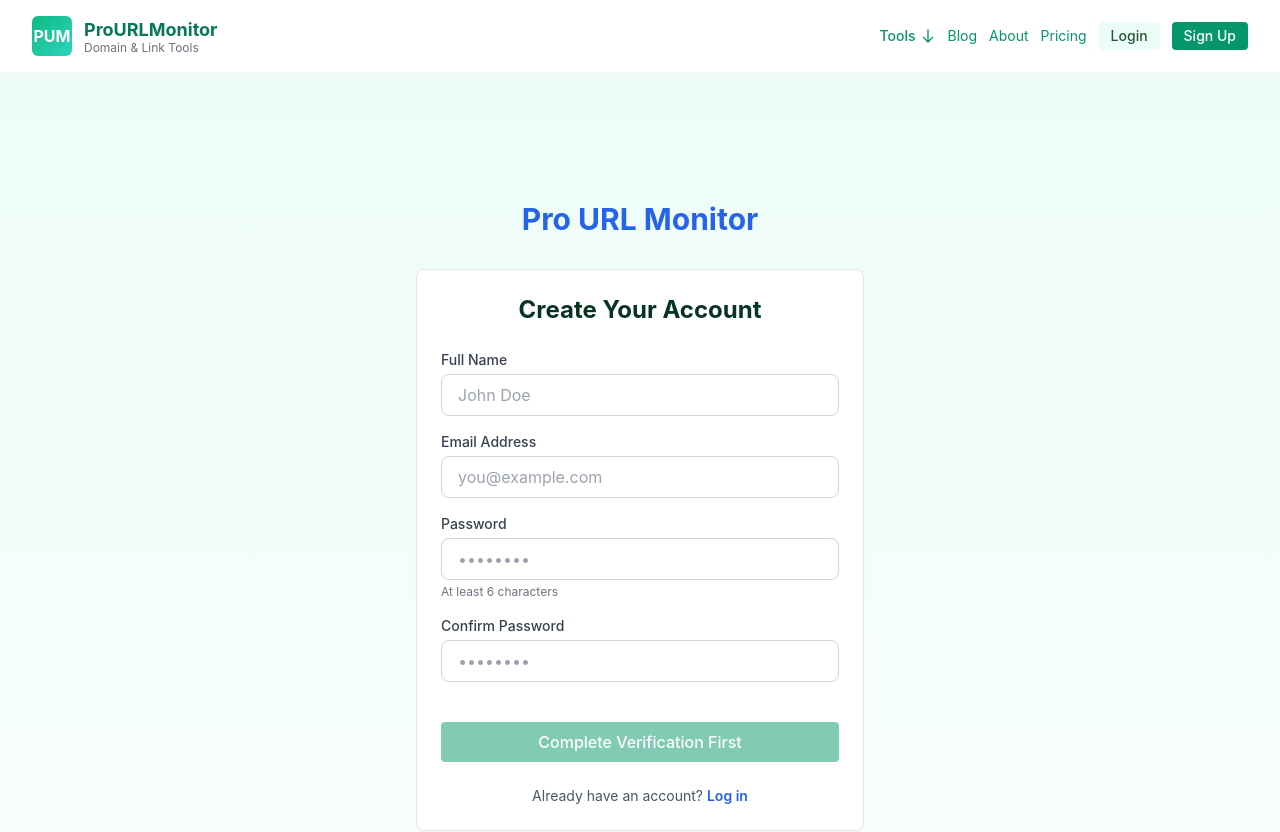
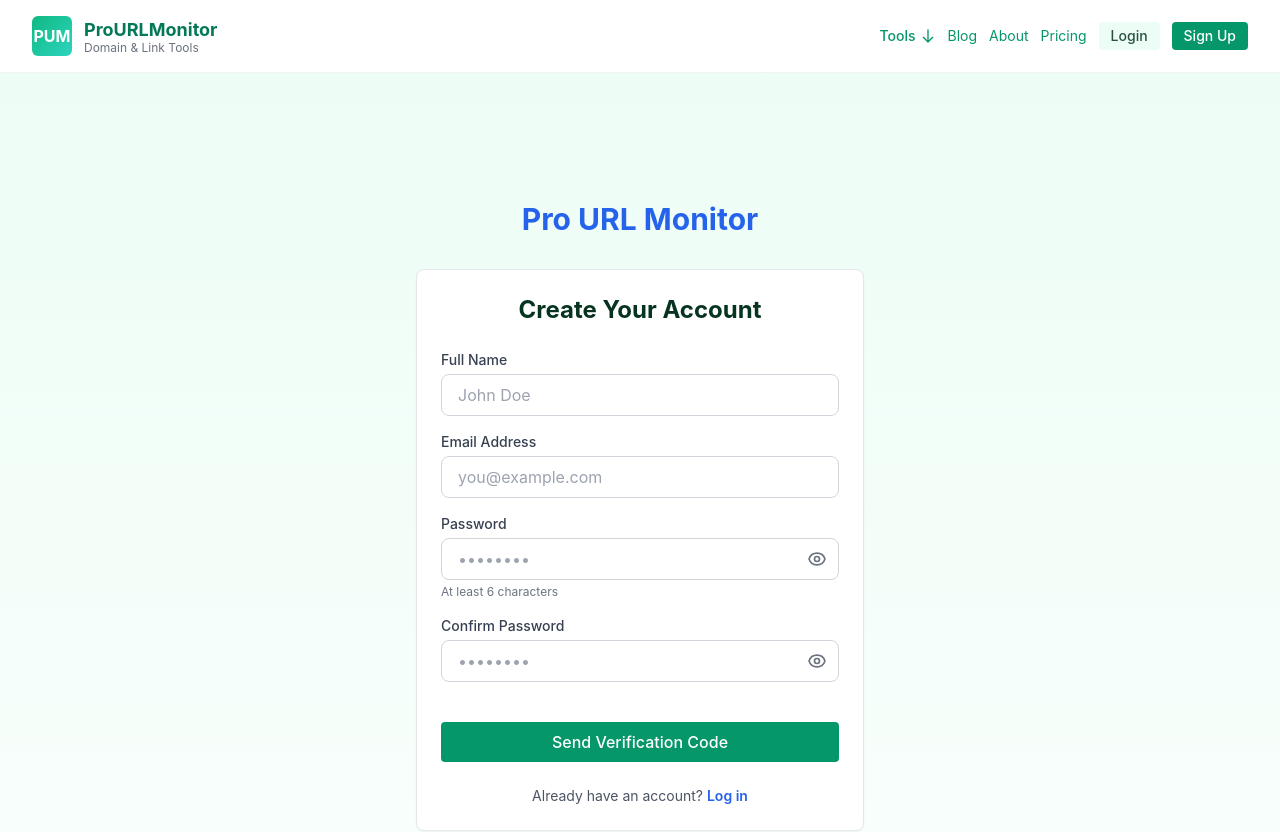
Before and after one commit to owaiskhaaan-sys/pro-url-monitor, a Next.js app: page /signup in a window 1280 px wide. Shown: the top 832 px of the page. Built offline with nearby package versions, Linux system fonts and the light colour scheme.

Commit message:
Add password visibility toggle (eye icon) on all auth pages and fix verification button text

```diff
--- a/pages/forgot-password.js
+++ b/pages/forgot-password.js
@@ -10,6 +10,8 @@
   const [resetCode, setResetCode] = useState('');
   const [newPassword, setNewPassword] = useState('');
   const [confirmPassword, setConfirmPassword] = useState('');
+  const [showPassword, setShowPassword] = useState(false);
+  const [showConfirmPassword, setShowConfirmPassword] = useState(false);
   const [error, setError] = useState('');
   const [success, setSuccess] = useState('');
   const [loading, setLoading] = useState(false);
@@ -238,32 +240,68 @@
                 <label htmlFor="newPassword" className="block text-sm font-medium text-gray-700">
                   New Password
                 </label>
+                <div className="relative mt-1">
                   <input
                     id="newPassword"
                     name="newPassword"
-                  type="password"
+                    type={showPassword ? 'text' : 'password'}
                     required
                     value={newPassword}
                     onChange={(e) => setNewPassword(e.target.value)}
-                  className="mt-1 block w-full px-4 py-3 border border-gray-300 rounded-lg focus:ring-2 focus:ring-indigo-500 focus:border-transparent"
+                    className="block w-full px-4 py-3 pr-10 border border-gray-300 rounded-lg focus:ring-2 focus:ring-indigo-500 focus:border-transparent"
                     placeholder="Enter new password"
                   />
+                  <button
+                    type="button"
+                    onClick={() => setShowPassword(!showPassword)}
+                    className="absolute right-3 top-1/2 -translate-y-1/2 text-gray-500 hover:text-gray-700"
+                  >
+                    {showPassword ? (
+                      <svg className="w-5 h-5" fill="none" stroke="currentColor" viewBox="0 0 24 24">
+                        <path strokeLinecap="round" strokeLinejoin="round" strokeWidth={2} d="M13.875 18.825A10.05 10.05 0 0112 19c-4.478 0-8.268-2.943-9.543-7a9.97 9.97 0 011.563-3.029m5.858.908a3 3 0 114.243 4.243M9.878 9.878l4.242 4.242M9.88 9.88l-3.29-3.29m7.532 7.532l3.29 3.29M3 3l3.59 3.59m0 0A9.953 9.953 0 0112 5c4.478 0 8.268 2.943 9.543 7a10.025 10.025 0 01-4.132 5.411m0 0L21 21" />
+                      </svg>
+                    ) : (
+                      <svg className="w-5 h-5" fill="none" stroke="currentColor" viewBox="0 0 24 24">
+                        <path strokeLinecap="round" strokeLinejoin="round" strokeWidth={2} d="M15 12a3 3 0 11-6 0 3 3 0 016 0z" />
+                        <path strokeLinecap="round" strokeLinejoin="round" strokeWidth={2} d="M2.458 12C3.732 7.943 7.523 5 12 5c4.478 0 8.268 2.943 9.542 7-1.274 4.057-5.064 7-9.542 7-4.477 0-8.268-2.943-9.542-7z" />
+                      </svg>
+                    )}
+                  </button>
+                </div>
               </div>
 
               <div>
                 <label htmlFor="confirmPassword" className="block text-sm font-medium text-gray-700">
                   Confirm Password
                 </label>
+                <div className="relative mt-1">
                   <input
                     id="confirmPassword"
                     name="confirmPassword"
-                  type="password"
+                    type={showConfirmPassword ? 'text' : 'password'}
                     required
                     value={confirmPassword}
                     onChange={(e) => setConfirmPassword(e.target.value)}
-                  className="mt-1 block w-full px-4 py-3 border border-gray-300 rounded-lg focus:ring-2 focus:ring-indigo-500 focus:border-transparent"
+                    className="block w-full px-4 py-3 pr-10 border border-gray-300 rounded-lg focus:ring-2 focus:ring-indigo-500 focus:border-transparent"
                     placeholder="Confirm new password"
                   />
+                  <button
+                    type="button"
+                    onClick={() => setShowConfirmPassword(!showConfirmPassword)}
+                    className="absolute right-3 top-1/2 -translate-y-1/2 text-gray-500 hover:text-gray-700"
+                  >
+                    {showConfirmPassword ? (
+                      <svg className="w-5 h-5" fill="none" stroke="currentColor" viewBox="0 0 24 24">
+                        <path strokeLinecap="round" strokeLinejoin="round" strokeWidth={2} d="M13.875 18.825A10.05 10.05 0 0112 19c-4.478 0-8.268-2.943-9.543-7a9.97 9.97 0 011.563-3.029m5.858.908a3 3 0 114.243 4.243M9.878 9.878l4.242 4.242M9.88 9.88l-3.29-3.29m7.532 7.532l3.29 3.29M3 3l3.59 3.59m0 0A9.953 9.953 0 0112 5c4.478 0 8.268 2.943 9.543 7a10.025 10.025 0 01-4.132 5.411m0 0L21 21" />
+                      </svg>
+                    ) : (
+                      <svg className="w-5 h-5" fill="none" stroke="currentColor" viewBox="0 0 24 24">
+                        <path strokeLinecap="round" strokeLinejoin="round" strokeWidth={2} d="M15 12a3 3 0 11-6 0 3 3 0 016 0z" />
+                        <path strokeLinecap="round" strokeLinejoin="round" strokeWidth={2} d="M2.458 12C3.732 7.943 7.523 5 12 5c4.478 0 8.268 2.943 9.542 7-1.274 4.057-5.064 7-9.542 7-4.477 0-8.268-2.943-9.542-7z" />
+                      </svg>
+                    )}
+                  </button>
+                </div>
               </div>
 
               {error && (
--- a/pages/login.js
+++ b/pages/login.js
@@ -7,6 +7,7 @@
 export default function Login() {
   const [email, setEmail] = useState('');
   const [password, setPassword] = useState('');
+  const [showPassword, setShowPassword] = useState(false);
   const [error, setError] = useState('');
   const [loading, setLoading] = useState(false);
   const [verified, setVerified] = useState(false);
@@ -92,7 +93,25 @@
                       Forgot password?
                     </Link>
                   </div>
-                  <input id="password" type="password" value={password} onChange={(e) => setPassword(e.target.value)} placeholder="••••••••" className="w-full px-4 py-2 border border-gray-300 rounded-lg focus:ring-2 focus:ring-blue-500 focus:border-transparent outline-none" />
+                  <div className="relative">
+                    <input id="password" type={showPassword ? 'text' : 'password'} value={password} onChange={(e) => setPassword(e.target.value)} placeholder="••••••••" className="w-full px-4 py-2 pr-10 border border-gray-300 rounded-lg focus:ring-2 focus:ring-blue-500 focus:border-transparent outline-none" />
+                    <button
+                      type="button"
+                      onClick={() => setShowPassword(!showPassword)}
+                      className="absolute right-3 top-1/2 -translate-y-1/2 text-gray-500 hover:text-gray-700"
+                    >
+                      {showPassword ? (
+                        <svg className="w-5 h-5" fill="none" stroke="currentColor" viewBox="0 0 24 24">
+                          <path strokeLinecap="round" strokeLinejoin="round" strokeWidth={2} d="M13.875 18.825A10.05 10.05 0 0112 19c-4.478 0-8.268-2.943-9.543-7a9.97 9.97 0 011.563-3.029m5.858.908a3 3 0 114.243 4.243M9.878 9.878l4.242 4.242M9.88 9.88l-3.29-3.29m7.532 7.532l3.29 3.29M3 3l3.59 3.59m0 0A9.953 9.953 0 0112 5c4.478 0 8.268 2.943 9.543 7a10.025 10.025 0 01-4.132 5.411m0 0L21 21" />
+                        </svg>
+                      ) : (
+                        <svg className="w-5 h-5" fill="none" stroke="currentColor" viewBox="0 0 24 24">
+                          <path strokeLinecap="round" strokeLinejoin="round" strokeWidth={2} d="M15 12a3 3 0 11-6 0 3 3 0 016 0z" />
+                          <path strokeLinecap="round" strokeLinejoin="round" strokeWidth={2} d="M2.458 12C3.732 7.943 7.523 5 12 5c4.478 0 8.268 2.943 9.542 7-1.274 4.057-5.064 7-9.542 7-4.477 0-8.268-2.943-9.542-7z" />
+                        </svg>
+                      )}
+                    </button>
+                  </div>
                 </div>
 
                 <div className="pt-2">
@@ -108,10 +127,10 @@
 
                 <button
                   type="submit"
-                  disabled={loading || !verified}
+                  disabled={loading}
                   className="w-full btn btn-primary py-3 font-semibold disabled:opacity-50"
                 >
-                  {loading ? 'Signing in...' : (verified ? 'Sign In' : 'Complete Verification First')}
+                  {loading ? 'Signing in...' : 'Sign In'}
                 </button>
               </form>
 
--- a/pages/signup.js
+++ b/pages/signup.js
@@ -13,6 +13,8 @@
     confirmPassword: ''
   });
   const [verificationCode, setVerificationCode] = useState('');
+  const [showPassword, setShowPassword] = useState(false);
+  const [showConfirmPassword, setShowConfirmPassword] = useState(false);
   const [error, setError] = useState('');
   const [success, setSuccess] = useState('');
   const [loading, setLoading] = useState(false);
@@ -240,13 +242,49 @@
 
                 <div>
                   <label htmlFor="password" className="block text-sm font-medium text-gray-700 mb-1">Password</label>
-                  <input id="password" name="password" type="password" value={formData.password} onChange={handleChange} placeholder="••••••••" className="w-full px-4 py-2 border border-gray-300 rounded-lg focus:ring-2 focus:ring-blue-500 focus:border-transparent outline-none" required />
+                  <div className="relative">
+                    <input id="password" name="password" type={showPassword ? 'text' : 'password'} value={formData.password} onChange={handleChange} placeholder="••••••••" className="w-full px-4 py-2 pr-10 border border-gray-300 rounded-lg focus:ring-2 focus:ring-blue-500 focus:border-transparent outline-none" required />
+                    <button
+                      type="button"
+                      onClick={() => setShowPassword(!showPassword)}
+                      className="absolute right-3 top-1/2 -translate-y-1/2 text-gray-500 hover:text-gray-700"
+                    >
+                      {showPassword ? (
+                        <svg className="w-5 h-5" fill="none" stroke="currentColor" viewBox="0 0 24 24">
+                          <path strokeLinecap="round" strokeLinejoin="round" strokeWidth={2} d="M13.875 18.825A10.05 10.05 0 0112 19c-4.478 0-8.268-2.943-9.543-7a9.97 9.97 0 011.563-3.029m5.858.908a3 3 0 114.243 4.243M9.878 9.878l4.242 4.242M9.88 9.88l-3.29-3.29m7.532 7.532l3.29 3.29M3 3l3.59 3.59m0 0A9.953 9.953 0 0112 5c4.478 0 8.268 2.943 9.543 7a10.025 10.025 0 01-4.132 5.411m0 0L21 21" />
+                        </svg>
+                      ) : (
+                        <svg className="w-5 h-5" fill="none" stroke="currentColor" viewBox="0 0 24 24">
+                          <path strokeLinecap="round" strokeLinejoin="round" strokeWidth={2} d="M15 12a3 3 0 11-6 0 3 3 0 016 0z" />
+                          <path strokeLinecap="round" strokeLinejoin="round" strokeWidth={2} d="M2.458 12C3.732 7.943 7.523 5 12 5c4.478 0 8.268 2.943 9.542 7-1.274 4.057-5.064 7-9.542 7-4.477 0-8.268-2.943-9.542-7z" />
+                        </svg>
+                      )}
+                    </button>
+                  </div>
                   <p className="text-xs text-gray-500 mt-1">At least 6 characters</p>
                 </div>
 
                 <div>
                   <label htmlFor="confirmPassword" className="block text-sm font-medium text-gray-700 mb-1">Confirm Password</label>
-                  <input id="confirmPassword" name="confirmPassword" type="password" value={formData.confirmPassword} onChange={handleChange} placeholder="••••••••" className="w-full px-4 py-2 border border-gray-300 rounded-lg focus:ring-2 focus:ring-blue-500 focus:border-transparent outline-none" required />
+                  <div className="relative">
+                    <input id="confirmPassword" name="confirmPassword" type={showConfirmPassword ? 'text' : 'password'} value={formData.confirmPassword} onChange={handleChange} placeholder="••••••••" className="w-full px-4 py-2 pr-10 border border-gray-300 rounded-lg focus:ring-2 focus:ring-blue-500 focus:border-transparent outline-none" required />
+                    <button
+                      type="button"
+                      onClick={() => setShowConfirmPassword(!showConfirmPassword)}
+                      className="absolute right-3 top-1/2 -translate-y-1/2 text-gray-500 hover:text-gray-700"
+                    >
+                      {showConfirmPassword ? (
+                        <svg className="w-5 h-5" fill="none" stroke="currentColor" viewBox="0 0 24 24">
+                          <path strokeLinecap="round" strokeLinejoin="round" strokeWidth={2} d="M13.875 18.825A10.05 10.05 0 0112 19c-4.478 0-8.268-2.943-9.543-7a9.97 9.97 0 011.563-3.029m5.858.908a3 3 0 114.243 4.243M9.878 9.878l4.242 4.242M9.88 9.88l-3.29-3.29m7.532 7.532l3.29 3.29M3 3l3.59 3.59m0 0A9.953 9.953 0 0112 5c4.478 0 8.268 2.943 9.543 7a10.025 10.025 0 01-4.132 5.411m0 0L21 21" />
+                        </svg>
+                      ) : (
+                        <svg className="w-5 h-5" fill="none" stroke="currentColor" viewBox="0 0 24 24">
+                          <path strokeLinecap="round" strokeLinejoin="round" strokeWidth={2} d="M15 12a3 3 0 11-6 0 3 3 0 016 0z" />
+                          <path strokeLinecap="round" strokeLinejoin="round" strokeWidth={2} d="M2.458 12C3.732 7.943 7.523 5 12 5c4.478 0 8.268 2.943 9.542 7-1.274 4.057-5.064 7-9.542 7-4.477 0-8.268-2.943-9.542-7z" />
+                        </svg>
+                      )}
+                    </button>
+                  </div>
                 </div>
 
                 <div className="pt-2">
@@ -262,10 +300,10 @@
 
                 <button
                   type="submit"
-                  disabled={loading || !verified}
+                  disabled={loading}
                   className="w-full btn btn-primary py-3 font-semibold disabled:opacity-50"
                 >
-                  {loading ? 'Sending Code...' : (verified ? 'Send Verification Code' : 'Complete Verification First')}
+                  {loading ? 'Sending Code...' : 'Send Verification Code'}
                 </button>
               </form>
             ) : (
```
Lines whose indentation alone changed are shown as unchanged.
